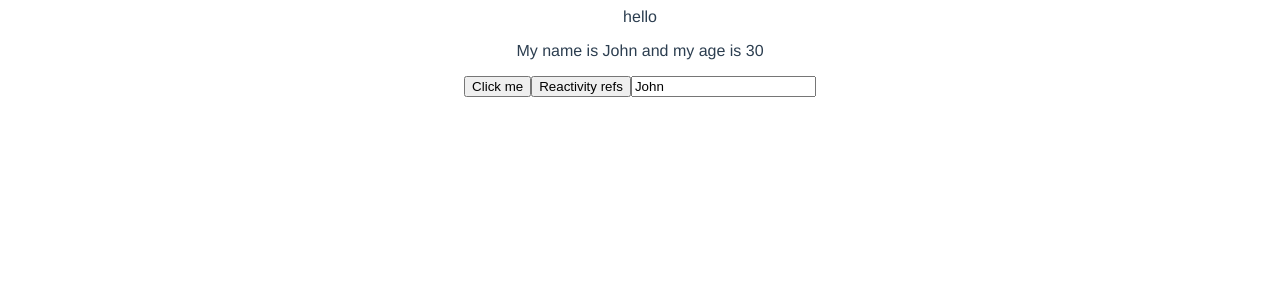
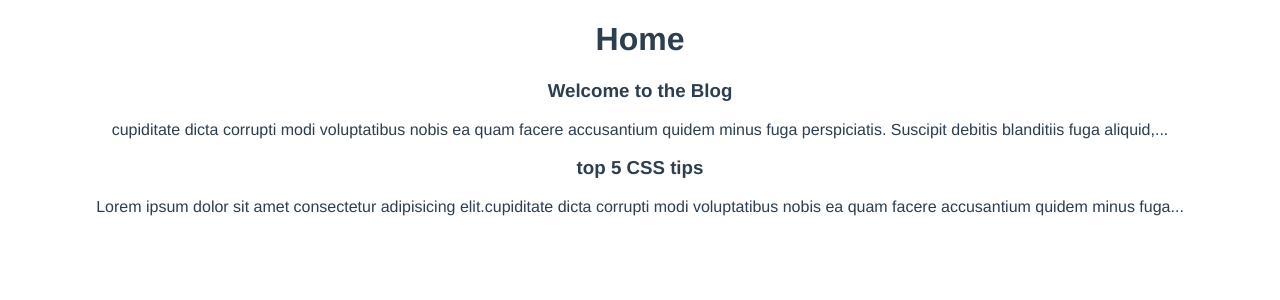
Before and after one commit to ort01/composition-api-blog, a Vue app: page / in a window 1280 px wide. Shown: the top 300 px of the page. Built offline with nearby package versions, Linux system fonts and the light colour scheme; data requests are answered from the project's data file.

Commit message:
Fetching data in the setup function

```diff
--- /dev/null
+++ b/data/db.json
@@ -0,0 +1,24 @@
+{
+    "posts": [
+        {
+            "id": 1,
+            "title": "Welcome to the Blog",
+            "body": "cupiditate dicta corrupti modi voluptatibus nobis ea quam facere accusantium quidem minus fuga perspiciatis. Suscipit debitis blanditiis fuga aliquid, optio nisi pariatur libero obcaecati architecto minima maiores fugiat praesentium inventore rerum? Eius odio a asperiores corporis voluptatibus hic commodi, similique, quia laborum, iure minima ad maiores id rem in reiciendis repudiandae aliquam laboriosam numquam. Commodi beatae laboriosam voluptas magnam. Magni aspernatur repellat doloribus? Incidunt fugiat, soluta enim ipsa esse nisi eos corrupti fuga quae!",
+            "tags": [
+                "webdev",
+                "coding",
+                "news"
+            ]
+        },
+        {
+            "id": 2,
+            "title": "top 5 CSS tips",
+            "body": "Lorem ipsum dolor sit amet consectetur adipisicing elit.cupiditate dicta corrupti modi voluptatibus nobis ea quam facere accusantium quidem minus fuga perspiciatis. Suscipit debitis blanditiis fuga aliquid, optio nisi pariatur libero obcaecati architecto minima maiores fugiat praesentium inventore rerum? Eius odio a asperiores corporis voluptatibus hic commodi, similique, quia laborum, iure minima ad maiores id rem in reiciendis repudiandae aliquam laboriosam numquam. Commodi beatae laboriosam voluptas magnam. Magni aspernatur repe!",
+            "tags": [
+                "css",
+                "coding",
+                "webdev"
+            ]
+        }
+    ]
+}
--- a/package.json
+++ b/package.json
@@ -8,6 +8,7 @@
   },
   "dependencies": {
     "core-js": "^3.8.3",
+    "json": "^11.0.0",
     "vue": "^3.2.13",
     "vue-router": "^4.0.3"
   },
--- a/src/components/PostList.vue
+++ b/src/components/PostList.vue
@@ -18,16 +18,16 @@ export default {
   },
   props: ["posts"],
   setup(props) {
-    console.log(props.posts);
-    onMounted(() => console.log("component mounted"));
-    onUnmounted(() => console.log("component unmounted"));
-    onUpdated(() => console.log("component updated"));
-    // using lifecycle hooks inside setup() => onMounted
+    // console.log(props.posts);
+    // onMounted(() => console.log("component mounted"));
+    // onUnmounted(() => console.log("component unmounted"));
+    // onUpdated(() => console.log("component updated"));
+    // // using lifecycle hooks inside setup() => onMounted
   },
-  mounted() {
-    //using lifecycle hooks outside setup() => mounted
-    console.log("component monted using options API");
-  },
+  //   mounted() {
+  //     //using lifecycle hooks outside setup() => mounted
+  //     console.log("component monted using options API");
+  //   },
 };
 </script>
 
--- a/src/router/index.js
+++ b/src/router/index.js
@@ -1,35 +1,12 @@
 import { createRouter, createWebHistory } from 'vue-router'
 import HomeView from '../views/HomeView.vue'
-import RefsVSReactive from '../views/RefsVSReactive.vue'
-import Refs from '../views/Refs.vue'
-import ComputedValues from '../views/ComputedValues.vue'
-import Props from '../views/Props.vue'
+
 
 const routes = [
   {
     path: '/',
     name: 'home',
     component: HomeView
-  },
-  {
-    path: '/refs',
-    name: 'Refs',
-    component: Refs
-  },
-  {
-    path: '/rvsr',
-    name: 'RefsVSReactive',
-    component: RefsVSReactive
-  },
-  {
-    path: '/computed',
-    name: 'ComputedValues',
-    component: ComputedValues
-  },
-  {
-    path: '/props',
-    name: 'Props',
-    component: Props
   }
 
 ]
--- a/src/views/ComputedValues.vue
+++ /dev/null
@@ -1,66 +0,0 @@
-<template>
-  <h1>Computed Values</h1>
-  <input type="text" v-model="search" />
-  <p>{{ search }}</p>
-  <div v-for="name in matchingNames" :key="name">
-    {{ name }}
-  </div>
-  <button @click="handleClick">Click</button>
-</template>
-
-<script>
-import { ref, computed } from "@vue/reactivity";
-import { watch, watchEffect } from "@vue/runtime-core";
-
-export default {
-  name: "ComputedValues",
-  setup() {
-    const search = ref("");
-
-    const names = ref([
-      "John",
-      "Arthur",
-      "Sadie",
-      "Dutch",
-      "Charles",
-      "Abigail",
-      "Jack",
-    ]);
-
-    //watch hook
-    const stopWatch = watch(search, () => {
-      console.log("watch funtion ran");
-    }); //watch(X - value that i want to watch, function that fires when the value of x changes)
-
-    //watch effect
-    const stopWatchEffect = watchEffect(() => {
-      console.log("watch effect function ran", search.value);
-    }); //It watches any dependencies of the function inside watchEffect, any value that we use inside it. When the value of smth thats inside the function changes, it will automatically run this function.
-
-    const matchingNames = computed(() => {
-      //computed watches the changes of the properties inside the computed function
-      return names.value.filter((name) => name.includes(search.value));
-    });
-
-    const handleClick = () => {
-      //stoping the watch and watch effect functions from watching.
-      stopWatch();
-      stopWatchEffect();
-    };
-
-    return {
-      names,
-      search,
-      matchingNames,
-      stopWatch,
-      stopWatchEffect,
-      handleClick,
-      stopWatchEffect,
-    };
-  },
-};
-</script>
-
-<!-- Add "scoped" attribute to limit CSS to this component only -->
-<style scoped>
-</style>
--- a/src/views/HomeView.vue
+++ b/src/views/HomeView.vue
@@ -1,44 +1,56 @@
 <template>
-  <div class="home">hello</div>
-  <p>My name is {{ name }} and my age is {{ age }}</p>
-  <!-- We don't say name.value here, just name (it automatically shows the value of ref). -->
-  <button ref="buttonRef" @click="handleClick">Click me</button>
-  <button @click="reactivRefs">Reactivity refs</button>
-  <input type="text" v-model="name" />
+  <div>
+    <h1>Home</h1>
+    <div v-if="error">{{ error }}</div>
+    <div v-if="posts.length">
+      <PostList :posts="posts" />
+    </div>
+    <div v-else>Loading...</div>
+  </div>
 </template>
 
 <script>
-// We import the parts from vue that we need to use like refs.
-import { ref } from "@vue/reactivity"; // this is generally the way that we work with the composition API.
-
+import PostList from "../components/PostList.vue";
+import { ref } from "vue";
 export default {
   name: "HomeView",
+  components: {
+    PostList,
+  },
+  setup() {
+    const posts = ref([]);
+    const error = ref(null);
 
-  setup() {
-    const name = ref("John");
-    const age = ref(30);
+    const jsonData = async () => {
+      try {
+        let res = await fetch("http://localhost:3000/posts");
+        if (!res.ok) {
+          throw Error("No Data Available");
+        } else {
+          let data = await res.json();
+          posts.value = data;
+        }
+      } catch (err) {
+        error.value = err.message;
+        console.log(error.value);
+      }
+    };
+    jsonData();
 
-    const buttonRef = ref(null); //null is initial value; Getting the DOM element through ref="buttonRef" -> buttonRef= ref(initial value)
-
-    const handleClick = () => {
-      console.log(buttonRef.value); //<button>Click me</button>
-      buttonRef.value.classList.add("active"); //<button class="active">Click me</button>
-      buttonRef.value.textContent = "Changed textConent"; //<button>Changed textConent</button>
-    };
-    const reactivRefs = () => {
-      // We only use the value property inside the setup function itself because the variable = ref, not VALUE, in the template it automatically uses the value when we use the name of the variable.
-      name.value = "Frank";
-      age.value = 55;
-    };
-
-    return { name, age, handleClick, buttonRef, reactivRefs };
+    return { posts, error };
+  },
+  mounted() {
+    fetch("http://localhost:3000/posts")
+      .then((res) => res.json())
+      .then((data) => {
+        posts.value = data;
+      })
+      .catch((err) => {
+        console.log(err);
+      });
   },
 };
 </script>
 
-
-<style>
-.active {
-  background: rgb(55, 163, 196);
-}
+<style scoped>
 </style>
--- a/src/views/Refs.vue
+++ /dev/null
@@ -1,44 +0,0 @@
-<template>
-  <div class="refs">hello</div>
-  <p>My name is {{ name }} and my age is {{ age }}</p>
-  <!-- We don't say name.value here, just name (it automatically shows the value of ref). -->
-  <button ref="buttonRef" @click="handleClick">Click me</button>
-  <button @click="reactivRefs">Reactivity refs</button>
-  <input type="text" v-model="name" />
-</template>
-
-  <script>
-// We import the parts from vue that we need to use like refs.
-import { ref } from "@vue/reactivity"; // this is generally the way that we work with the composition API.
-
-export default {
-  name: "Refs",
-
-  setup() {
-    const name = ref("John");
-    const age = ref(30);
-
-    const buttonRef = ref(null); //null is initial value; Getting the DOM element through ref="buttonRef" -> buttonRef= ref(initial value)
-
-    const handleClick = () => {
-      console.log(buttonRef.value); //<button>Click me</button>
-      buttonRef.value.classList.add("active"); //<button class="active">Click me</button>
-      buttonRef.value.textContent = "Changed textConent"; //<button>Changed textConent</button>
-    };
-    const reactivRefs = () => {
-      // We only use the value property inside the setup function itself because the variable = ref, not VALUE, in the template it automatically uses the value when we use the name of the variable.
-      name.value = "Frank";
-      age.value = 55;
-    };
-
-    return { name, age, handleClick, buttonRef, reactivRefs };
-  },
-};
-</script>
-
-
-  <style>
-.active {
-  background: rgb(55, 163, 196);
-}
-</style>
--- a/src/views/RefsVSReactive.vue
+++ /dev/null
@@ -1,43 +0,0 @@
-<template>
-  <div class="refs">
-    <h1>Refs</h1>
-    <p>{{ personOne.name }} - {{ personOne.age }}</p>
-    <button @click="updatePersonOne">Update person One</button>
-  </div>
-  <div class="reactive">
-    <h1>Reactive</h1>
-    <p>{{ personTwo.name }} - {{ personTwo.age }}</p>
-    <button @click="updatePersonTwo">Update Person Two</button>
-  </div>
-</template>
-
-  <script>
-import { ref, reactive } from "@vue/reactivity";
-
-export default {
-  name: "RefsVSReactive",
-  setup() {
-    const personOne = ref({ name: "Kristina", age: 26 }); //REFS
-    const personTwo = reactive({ name: "Peter", age: 30 }); //REACTIVE
-
-    const nameOne = ref("Mario");
-    const nameTwo = reactive("Ezio"); //primitive values cannot be made reactive (string, number, boolean)
-
-    const updatePersonOne = () => {
-      personOne.value.age = 27;
-      // personOne is a ref; we take the value of the REF which is an object (whatever is between () is the value of that ref), and we get acces to its property (age) and its value
-    };
-
-    const updatePersonTwo = () => {
-      personTwo.age = 27;
-      // we dont need to access he value property
-    };
-
-    return { personOne, updatePersonOne, personTwo, updatePersonTwo };
-  },
-};
-</script>
-
-
-  <style>
-</style>
```
Also changed, not shown: src/views/Props.vue (deleted, +0 -41 lines), 1 other file (tests, documents, lock files or other folders).
